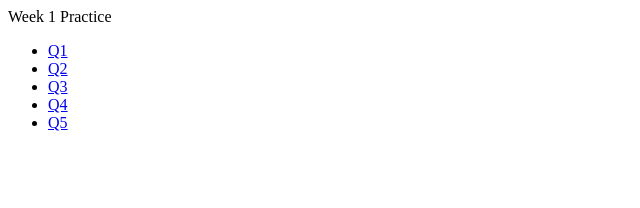
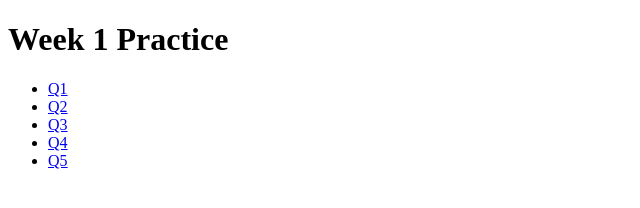
Before and after one commit to Alazaizeh/WeeklyPractice, a plain HTML site: page index.html in a window 1280 px wide. Shown: the whole page, without its empty margins (0-640 px from the left). Drawn offline with Linux system fonts and the light colour scheme.

Commit message:
js files

```diff
--- a/index.html
+++ b/index.html
@@ -7,7 +7,7 @@
     <title>WeeklyPractice</title>
 </head>
 <body>
-<header> Week 1 Practice </header>
+<header><h1> Week 1 Practice</h1> </header>
 <main>
 <ul>
     <li><a href="q1.html">Q1</a> </li>
```
Also changed, not shown: q1.js (added), q2.js (added), q3.js (added), q4.js (added), q5.js (added).
